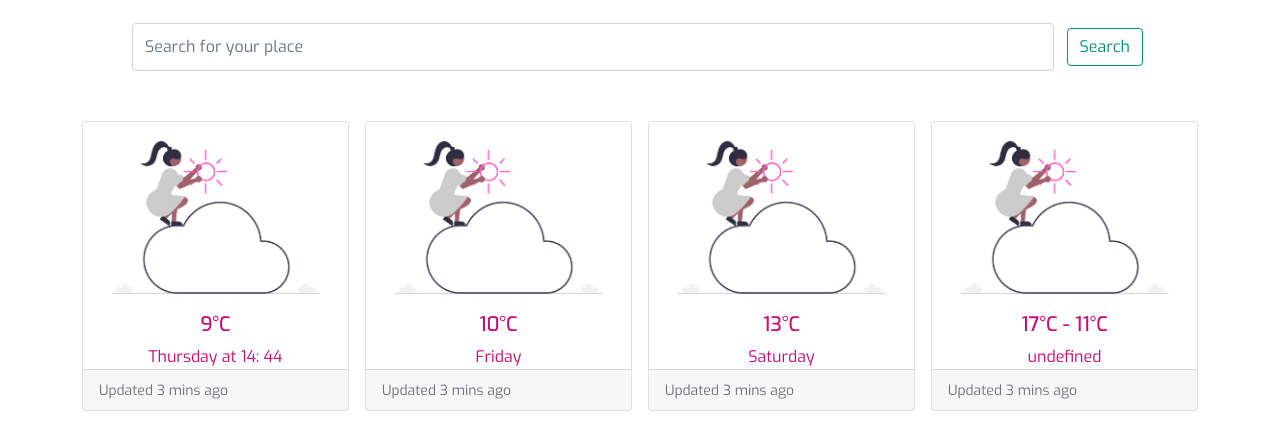
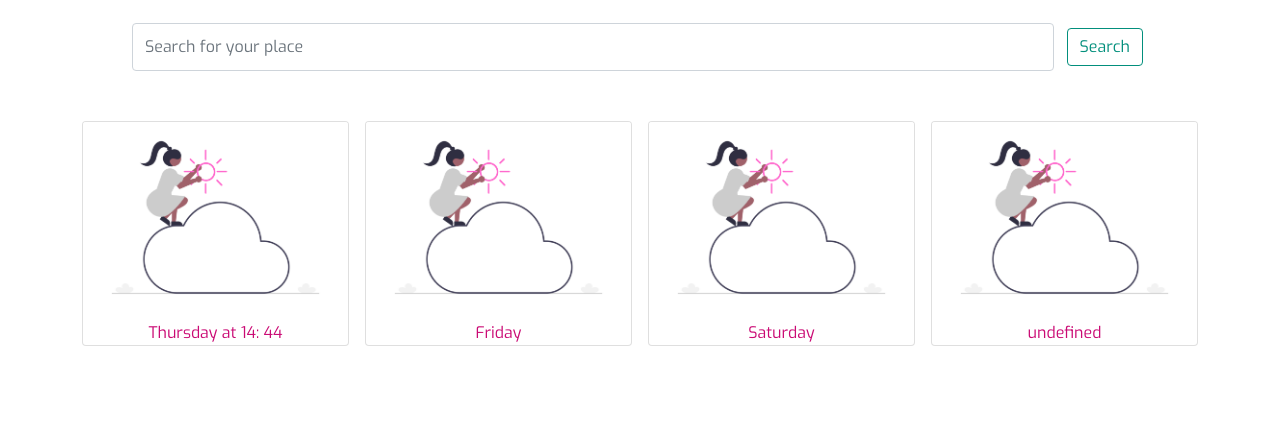
Before and after one commit to gunnmarit/my-weather-app, a plain HTML site: page index.html in a window 1280 px wide. Shown: the part 183-614 px from the top of the page. Drawn offline with nearby package versions, Linux system fonts and the light colour scheme.

Commit message:
removed foother in daycards

```diff
--- a/index.html
+++ b/index.html
@@ -46,11 +46,8 @@
               alt="Weather"
             />
             <div class="card-body-days" id="allDays">
-              <h5 class="card-title" id="apiPlace">9°C</h5>
-              <p class="card-text" id="today">Today</p>
-            </div>
-            <div class="card-footer">
-              <small class="text-muted">Updated 3 mins ago</small>
+              <h5 class="card-title" id="apiPlace"></h5>
+              <p class="card-text" id="today">Date</p>
             </div>
           </div>
         </div>
@@ -62,11 +59,8 @@
               alt="Weather"
             />
             <div class="card-body-days">
-              <h5 class="card-title">10°C</h5>
+              <h5 class="card-title"></h5>
               <p class="card-text" id="tomorrow">Tomorrow</p>
-            </div>
-            <div class="card-footer">
-              <small class="text-muted">Updated 3 mins ago</small>
             </div>
           </div>
         </div>
@@ -78,11 +72,8 @@
               alt="Weather"
             />
             <div class="card-body-days">
-              <h5 class="card-title">13°C</h5>
+              <h5 class="card-title"></h5>
               <p class="card-text" id="tomorrow2">Day</p>
-            </div>
-            <div class="card-footer">
-              <small class="text-muted">Updated 3 mins ago</small>
             </div>
           </div>
         </div>
@@ -94,11 +85,8 @@
               alt="Weather"
             />
             <div class="card-body-days">
-              <h5 class="card-title">17°C - 11°C</h5>
+              <h5 class="card-title"></h5>
               <p class="card-text" id="nextWeek">Next week</p>
-            </div>
-            <div class="card-footer">
-              <small class="text-muted">Updated 3 mins ago</small>
             </div>
           </div>
         </div>
```
